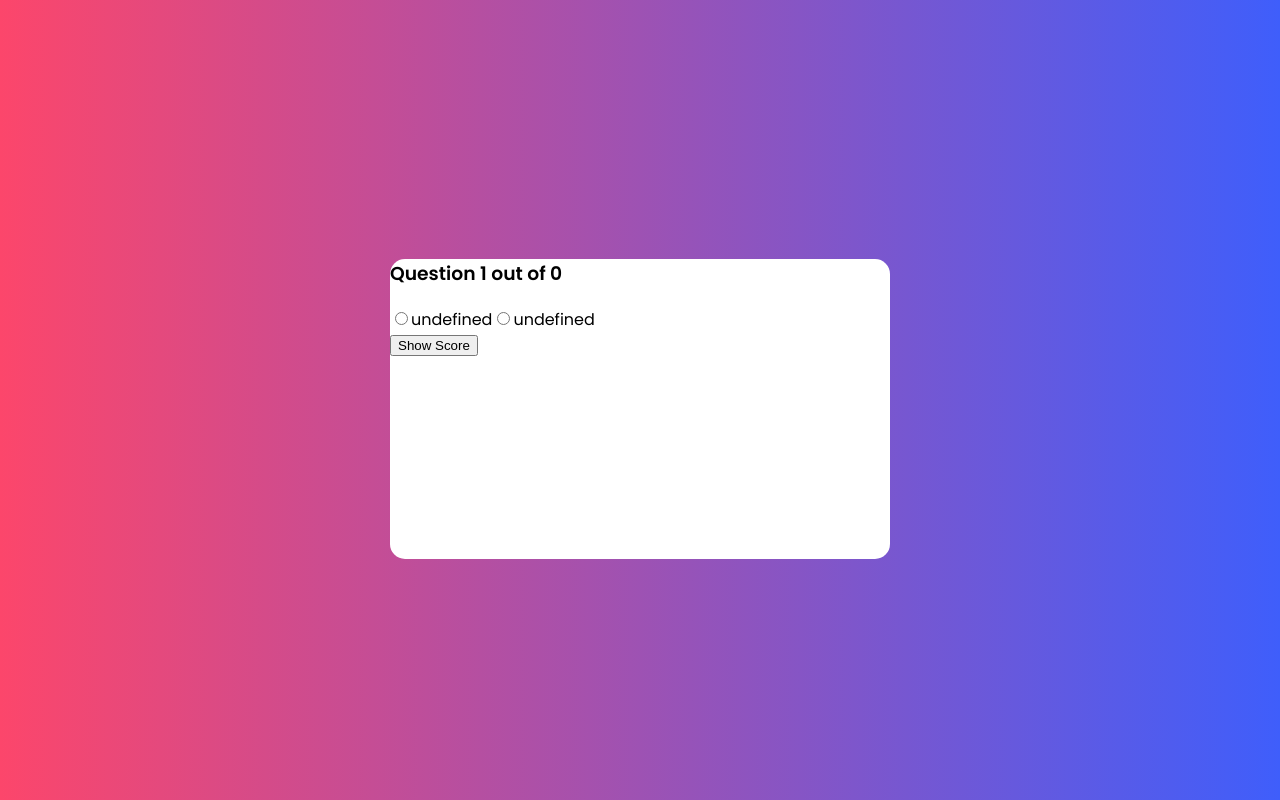
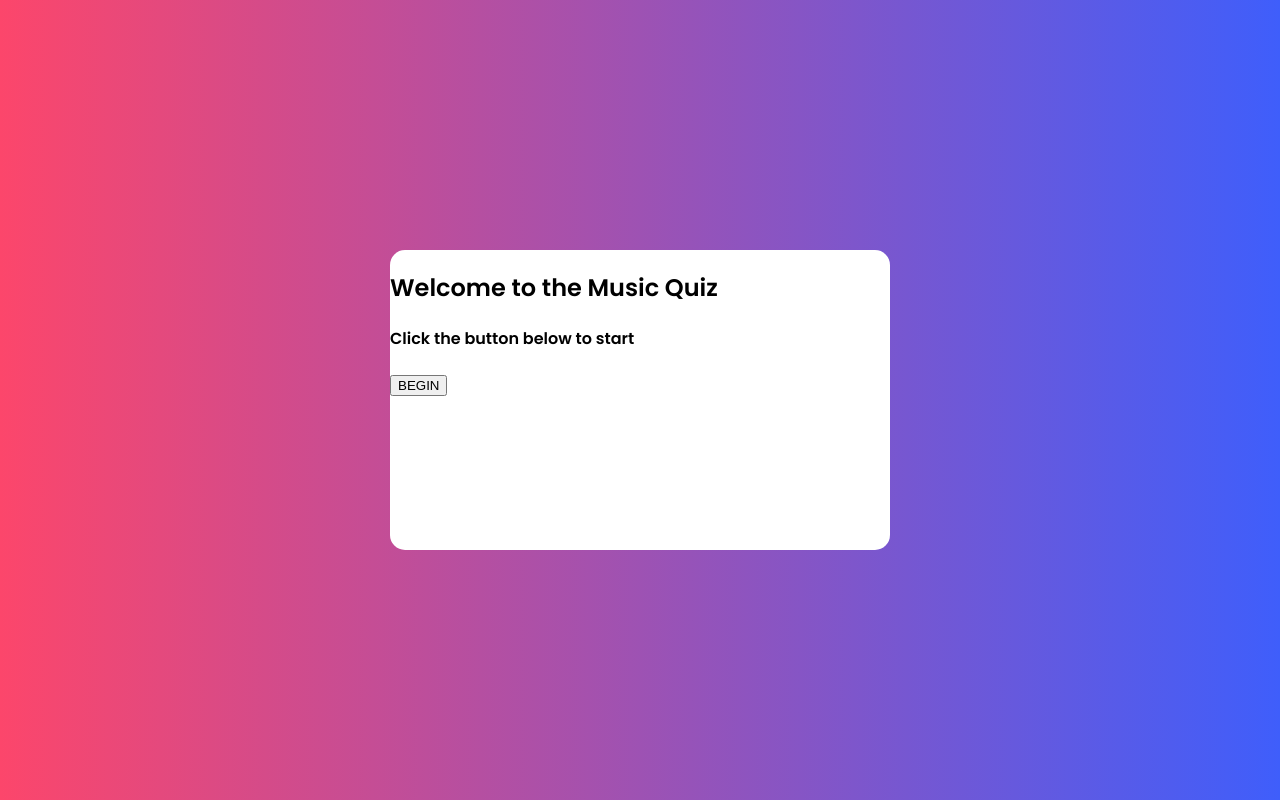
Before and after one commit to hollowayjenelle/quiz-app, a React (Create React App) app: page / in a window 1280 px wide. Built offline with nearby package versions, Linux system fonts and the light colour scheme; no server answers.

Commit message:
add start quix card

```diff
--- a/src/App.css
+++ b/src/App.css
@@ -13,11 +13,11 @@ body{
   display: grid;
 }
 
-.card-section{
+.card-section, .start-card{
   place-self: center;
 }
 
-.quiz-card, .score-card{
+.quiz-card, .score-card, .start-card{
   background-color: white;
   width: 500px;
   height: 300px;
--- a/src/App.tsx
+++ b/src/App.tsx
@@ -1,11 +1,22 @@
-import React from 'react';
+import {useState} from 'react';
 import './App.css';
 import Card from './components/Card';
 
 function App() {
+  const [startQuiz, setStartQuiz] = useState<boolean>(false)
+
+  const toggle = () => {
+    setStartQuiz(prevVal => !prevVal)
+  }
   return (
     <div className="App">
-      <Card/>
+     {startQuiz ?
+     <Card/> :
+     <div className='start-card'>
+        <h2>Welcome to the Music Quiz</h2>
+        <h4>Click the button below to start</h4>
+        <button onClick={toggle}>BEGIN</button>
+      </div>}
     </div>
   );
 }
```
